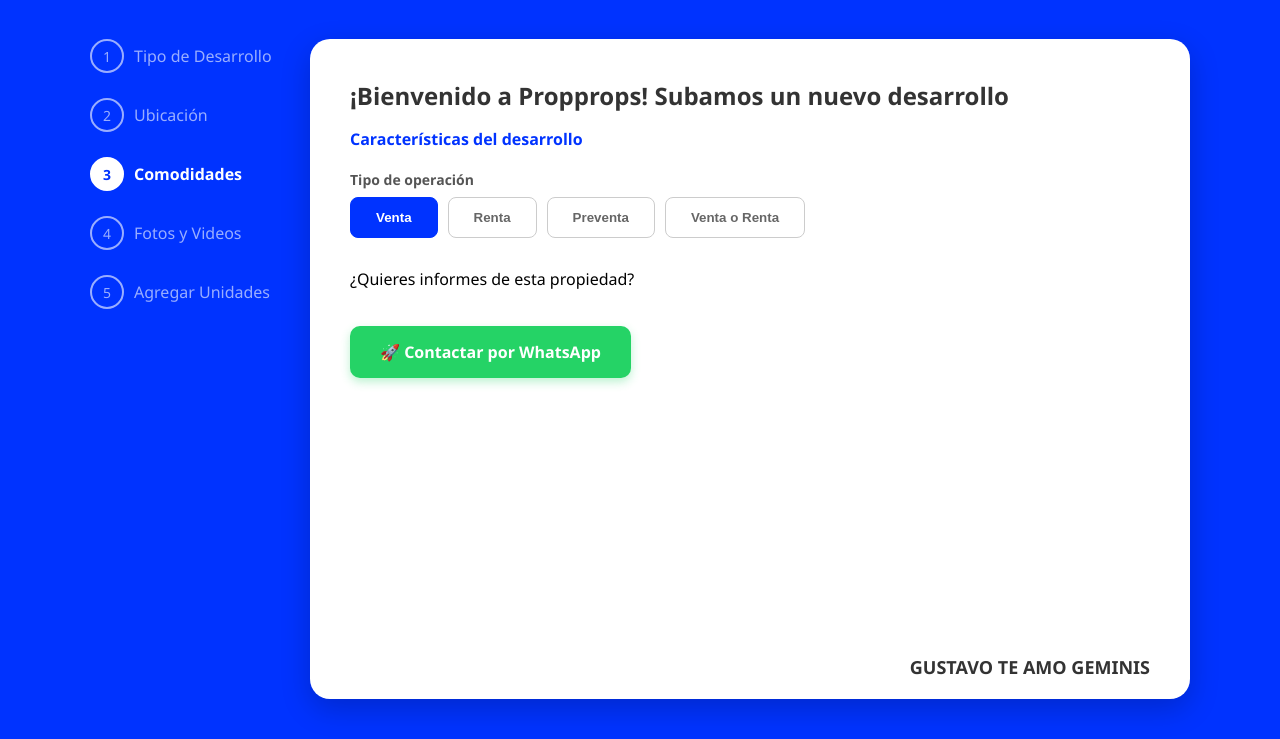
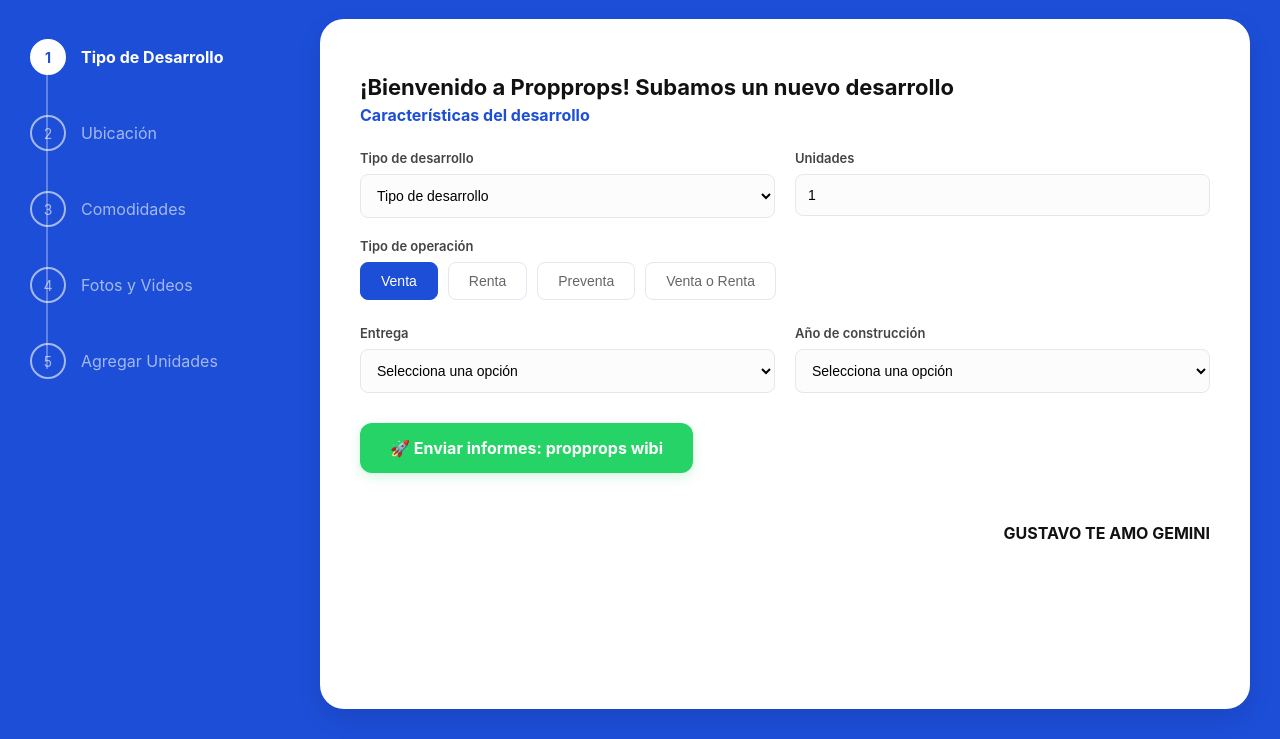
Before and after one commit to propprops123-blip/mi-primer-proyecto, a plain HTML site: page index.html in a window 1280 px wide. Shown: the part 61-800 px from the top of the page. Drawn offline with Linux system fonts and the light colour scheme.

Commit message:
actualización

```diff
--- a/index.html
+++ b/index.html
@@ -3,88 +3,113 @@
 <head>
     <meta charset="UTF-8">
     <meta name="viewport" content="width=device-width, initial-scale=1.0">
-    <title>Propprops - Registro</title>
+    <title>Propprops - Registro Profesional</title>
     <style>
-        body { font-family: 'Segoe UI', sans-serif; margin: 0; background-color: #0033ff; display: flex; flex-direction: column; min-height: 100vh; }
+        :root { --blue-pro: #1d4ed8; --bg-gray: #f8fafc; }
+        body { font-family: 'Inter', sans-serif; margin: 0; background-color: var(--blue-pro); display: flex; flex-direction: column; height: 100vh; overflow: hidden; }
 
-        /* HEADER BLANCO */
-        header { background: white; padding: 15px 40px; display: flex; justify-content: space-between; align-items: center; }
-        .logo { font-weight: bold; font-size: 22px; color: #333; display: flex; align-items: center; }
-        .logo span { color: #0033ff; }
-        nav { color: #666; font-size: 14px; display: flex; gap: 20px; }
+        /* HEADER */
+        header { background: white; padding: 10px 60px; display: flex; justify-content: space-between; align-items: center; border-bottom: 1px solid #e2e8f0; }
+        .logo { font-size: 24px; font-weight: 600; color: #333; }
+        nav { display: flex; gap: 25px; font-size: 15px; color: #444; font-weight: 500; }
 
-        /* CONTENEDOR PRINCIPAL */
-        .main-content { display: flex; justify-content: center; padding: 40px; flex-grow: 1; gap: 20px; }
+        /* CONTENIDO */
+        .wrapper { display: flex; flex: 1; padding: 30px; gap: 40px; }
 
-        /* MENÚ LATERAL DE PASOS */
-        .steps-sidebar { width: 200px; color: white; }
-        .step { display: flex; align-items: center; margin-bottom: 25px; opacity: 0.6; }
-        .step.active { opacity: 1; font-weight: bold; }
-        .step-num { width: 30px; height: 30px; border: 2px solid white; border-radius: 50%; display: flex; align-items: center; justify-content: center; margin-right: 10px; font-size: 14px; }
-        .step.active .step-num { background: white; color: #0033ff; }
+        /* LATERAL CON PASOS Y LÍNEAS */
+        .sidebar { width: 250px; padding-top: 20px; }
+        .step-container { position: relative; display: flex; flex-direction: column; gap: 40px; }
+        .step-item { display: flex; align-items: center; gap: 15px; color: rgba(255,255,255,0.6); position: relative; z-index: 2; }
+        .step-item.active { color: white; font-weight: bold; }
+        .circle { width: 32px; height: 32px; border: 2px solid currentColor; border-radius: 50%; display: flex; align-items: center; justify-content: center; background: transparent; font-size: 14px; }
+        .active .circle { background: white; color: var(--blue-pro); border-color: white; }
 
-        /* EL CUADRO BLANCO (TARJETA) */
-        .card { background: white; border-radius: 20px; width: 100%; max-width: 800px; padding: 40px; box-shadow: 0 10px 30px rgba(0,0,0,0.2); position: relative; }
+        /* Línea vertical */
+        .step-container::before { content: ""; position: absolute; left: 16px; top: 10px; bottom: 10px; width: 2px; background: rgba(255,255,255,0.3); z-index: 1; }
 
-        h1 { font-size: 24px; color: #333; margin-top: 0; }
-        .section-title { color: #0033ff; font-weight: bold; margin-bottom: 20px; display: block; }
+        /* CUADRO BLANCO PRINCIPAL */
+        .main-card { background: white; flex: 1; border-radius: 24px; padding: 40px; overflow-y: auto; box-shadow: 0 10px 25px rgba(0,0,0,0.1); }
+        h1 { font-size: 22px; margin-bottom: 5px; color: #111; }
+        .section-subtitle { color: var(--blue-pro); font-weight: 700; margin-bottom: 25px; display: block; }
 
-        label { display: block; margin-bottom: 8px; font-weight: bold; color: #555; font-size: 14px; }
-        .btn-group { display: flex; gap: 10px; margin-bottom: 30px; }
-        .btn { padding: 12px 25px; border: 1px solid #ccc; background: white; border-radius: 8px; cursor: pointer; font-weight: bold; color: #666; }
-        .btn-active { background: #0033ff; color: white; border-color: #0033ff; }
+        /* FORMULARIO GRID */
+        .form-grid { display: grid; grid-template-columns: 1fr 1fr; gap: 20px; margin-bottom: 20px; }
+        .field { display: flex; flex-direction: column; gap: 8px; }
+        label { font-size: 13px; font-weight: 600; color: #444; }
+        select, input { padding: 12px; border: 1px solid #e2e8f0; border-radius: 8px; background: #fcfcfc; font-size: 14px; }
+
+        /* BOTONES DE OPERACIÓN */
+        .btn-group { display: flex; gap: 10px; }
+        .toggle-btn { padding: 10px 20px; border: 1px solid #e2e8f0; border-radius: 8px; background: white; cursor: pointer; font-size: 14px; color: #666; }
+        .toggle-btn.active { background: var(--blue-pro); color: white; border-color: var(--blue-pro); }
 
         /* BOTÓN WHATSAPP */
-        .btn-whatsapp {
-            display: inline-block;
-            background-color: #25d366;
-            color: white;
-            text-decoration: none;
-            padding: 15px 30px;
-            border-radius: 10px;
-            font-weight: bold;
-            margin-top: 20px;
-            box-shadow: 0 4px 10px rgba(37, 211, 102, 0.3);
-        }
-
-        .footer-text { position: absolute; bottom: 20px; right: 40px; font-size: 18px; font-weight: bold; color: #333; }
+        .btn-whatsapp { display: block; width: fit-content; background: #25d366; color: white; padding: 15px 30px; border-radius: 12px; text-decoration: none; font-weight: bold; margin-top: 30px; box-shadow: 0 4px 12px rgba(37,211,102,0.2); }
     </style>
 </head>
 <body>
 
 <header>
     <div class="logo">propprops</div>
-    <nav>Inicio | Propiedades | Desarrollos | Planes | Publicar</nav>
+    <nav>
+        <span>Inicio</span><span>Propiedades</span><span>Desarrollos</span><span>Planes</span><span>Publicar</span>
+    </nav>
 </header>
 
-<div class="main-content">
-    <div class="steps-sidebar">
-        <div class="step"><div class="step-num">1</div> Tipo de Desarrollo</div>
-        <div class="step"><div class="step-num">2</div> Ubicación</div>
-        <div class="step active"><div class="step-num">3</div> Comodidades</div>
-        <div class="step"><div class="step-num">4</div> Fotos y Videos</div>
-        <div class="step"><div class="step-num">5</div> Agregar Unidades</div>
+<div class="wrapper">
+    <div class="sidebar">
+        <div class="step-container">
+            <div class="step-item active"><div class="circle">1</div> Tipo de Desarrollo</div>
+            <div class="step-item"><div class="circle">2</div> Ubicación</div>
+            <div class="step-item"><div class="circle">3</div> Comodidades</div>
+            <div class="step-item"><div class="circle">4</div> Fotos y Videos</div>
+            <div class="step-item"><div class="circle">5</div> Agregar Unidades</div>
+        </div>
     </div>
 
-    <div class="card">
+    <div class="main-card">
         <h1>¡Bienvenido a Propprops! Subamos un nuevo desarrollo</h1>
-        <span class="section-title">Características del desarrollo</span>
+        <span class="section-subtitle">Características del desarrollo</span>
 
-        <label>Tipo de operación</label>
-        <div class="btn-group">
-            <button class="btn btn-active">Venta</button>
-            <button class="btn">Renta</button>
-            <button class="btn">Preventa</button>
-            <button class="btn">Venta o Renta</button>
+        <div class="form-grid">
+            <div class="field">
+                <label>Tipo de desarrollo</label>
+                <select><option>Tipo de desarrollo</option></select>
+            </div>
+            <div class="field">
+                <label>Unidades</label>
+                <input type="number" value="1">
+            </div>
         </div>
 
-        <p>¿Quieres informes de esta propiedad?</p>
+        <div class="field" style="margin-bottom: 25px;">
+            <label>Tipo de operación</label>
+            <div class="btn-group">
+                <button class="toggle-btn active">Venta</button>
+                <button class="toggle-btn">Renta</button>
+                <button class="toggle-btn">Preventa</button>
+                <button class="toggle-btn">Venta o Renta</button>
+            </div>
+        </div>
+
+        <div class="form-grid">
+            <div class="field">
+                <label>Entrega</label>
+                <select><option>Selecciona una opción</option></select>
+            </div>
+            <div class="field">
+                <label>Año de construcción</label>
+                <select><option>Selecciona una opción</option></select>
+            </div>
+        </div>
 
         <a href="https://wa.me/5559408467?text=propprops%20wibi" class="btn-whatsapp">
-            🚀 Contactar por WhatsApp
+            🚀 Enviar informes: propprops wibi
         </a>
 
-        <div class="footer-text">GUSTAVO TE AMO GEMINIS</div>
+        <p style="text-align: right; margin-top: 50px; font-weight: bold; color: #111;">
+            GUSTAVO TE AMO GEMINI
+        </p>
     </div>
 </div>
 
```
